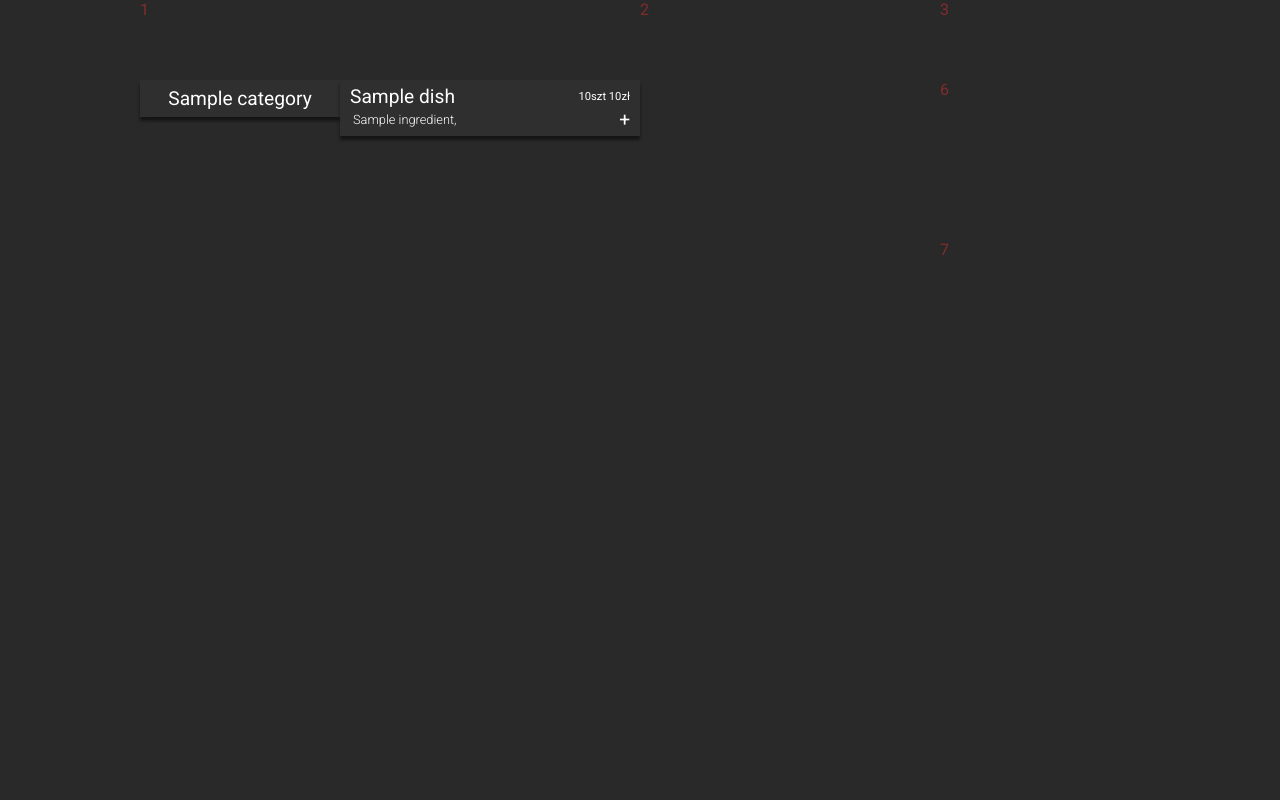
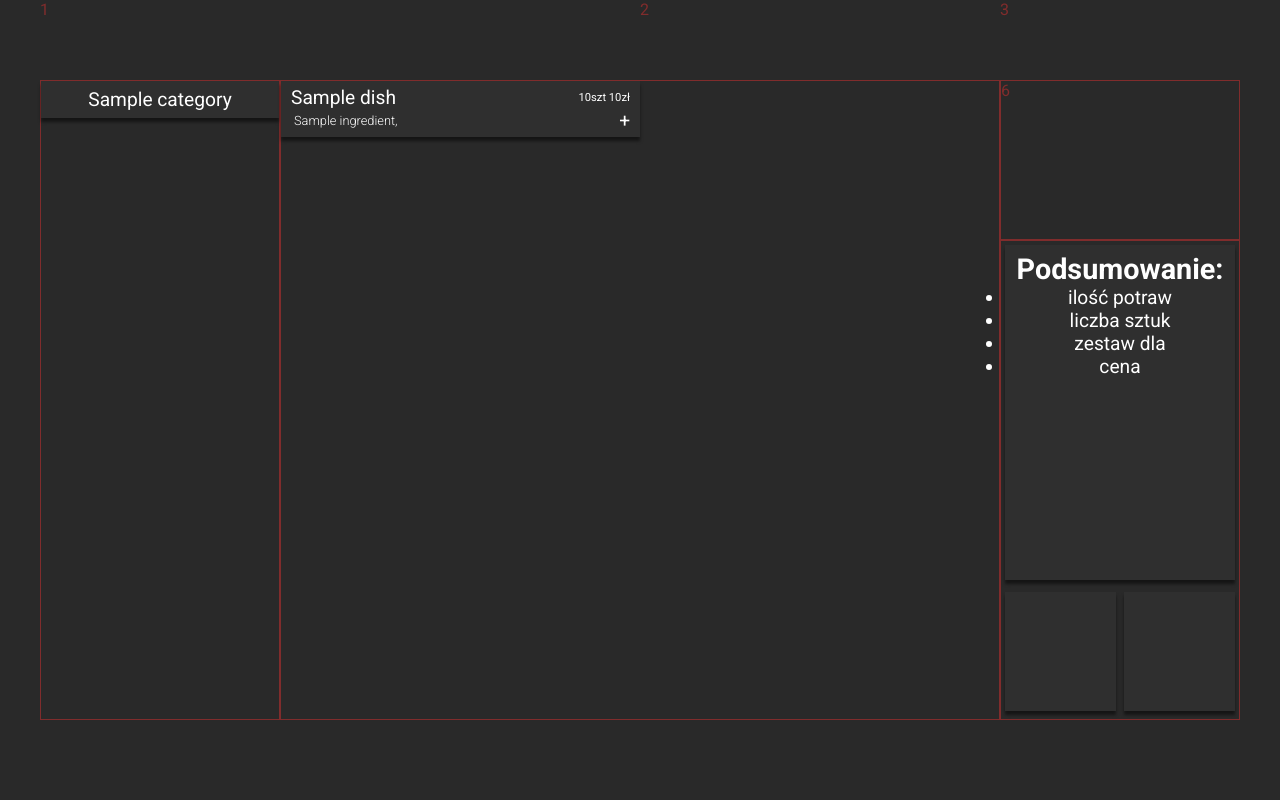
Before and after one commit to mplaszczymaka/menu-assistant, a Django app: page /menu/1/1 in a window 1280 px wide. Run offline with Django 3.2, Linux system fonts and the light colour scheme; tables that the repository leaves empty hold one stand-in row (values such as "Sample post").

Commit message:
summary-extras grid is doing;  to do summary-extras and basket

```diff
--- a/menu/templates/menu/menu.html
+++ b/menu/templates/menu/menu.html
@@ -59,7 +59,27 @@
 
         <div id="small-container">
             <div id="info-img">6</div>
-            <div id="summary">7</div>
+            <div id="summary-extras">
+                <div class="summary btn">
+                    <h2>Podsumowanie:</h2>
+                    <ul>
+                        <li>
+                            <p>ilość potraw</p>
+                        </li>
+                        <li>
+                            <p>liczba sztuk</p>
+                        </li>
+                        <li>
+                            <p>zestaw dla</p>
+                        </li>
+                        <li>
+                            <p>cena</p>
+                        </li>
+                    </ul>
+                </div>
+                <div class="similar btn"></div>
+                <div class="basket btn"></div>
+            </div>
         </div>
     </div>
 {% endblock content%}
--- a/static/css/menu.css
+++ b/static/css/menu.css
@@ -13,7 +13,7 @@ body {
 #container {
     margin-left: auto;
     margin-right: auto;
-    max-width: 1000px;
+    max-width: 1200px;
     height: 100vh;
     display: flex;
     flex-wrap: wrap;
@@ -36,7 +36,6 @@ a, a:hover, a:active, a:visited {
     font-weight: 400;
     text-align: center;
     padding: 7px 0;
-
 }
 
 .btn:hover {
@@ -47,7 +46,7 @@ a, a:hover, a:active, a:visited {
 
 #container div {
     box-sizing: border-box;
-    /* border: 1px red solid; */
+    /* border: 1px #802C2C solid; */
 }
 
 #search-bar {
@@ -68,6 +67,7 @@ a, a:hover, a:active, a:visited {
 #categories {
     flex-basis: 20%;
     height: 80vh;
+    border: #802C2C 1px solid;
 }
 
 #dishes {
@@ -76,6 +76,7 @@ a, a:hover, a:active, a:visited {
     display: flex;
     flex-direction: column;
     flex-wrap: wrap;
+    border: #802C2C 1px solid;
 }
 
 .dish {
@@ -88,22 +89,17 @@ a, a:hover, a:active, a:visited {
 }
 
 .dish div {
-    /* border: solid 1px red; */
     flex-grow: 1;
     align-self: center;
 }
 
 .dish-name {
-    /* flex-grow: 2; */
-    /* flex-basis: 200px; */
-    /* flex-shrink: 2; */
     text-align: left;
 }
 
 .dish-amount-price {
     font-size: 0.7rem;
     text-align: right;
-    /* flex-basis: 200px; */
 
 }
 
@@ -127,8 +123,37 @@ a, a:hover, a:active, a:visited {
 
 #info-img {
     height: 20vh;
+    border: #802C2C 1px solid;
 }
 
-#summary {
+#summary-extras {
     height: 60vh;
+    display: flex;
+    flex-wrap: wrap;
+    flex-direction: row;
+    justify-content: space-between;
+    border: 1px #802C2C solid;
 }
+
+#summary-extras div {
+    box-sizing: border-box;
+    margin: 4px;
+}
+
+.summary {
+    flex-grow: 2;
+    flex-basis: 90%;
+    height: 70%;
+}
+
+.similar {
+    flex-grow: 1;
+    flex-basis: 45%;
+    height: 25%;
+}
+
+.basket {
+    flex-grow: 1;
+    flex-basis: 45%;
+    height: 25%;
+}
```
